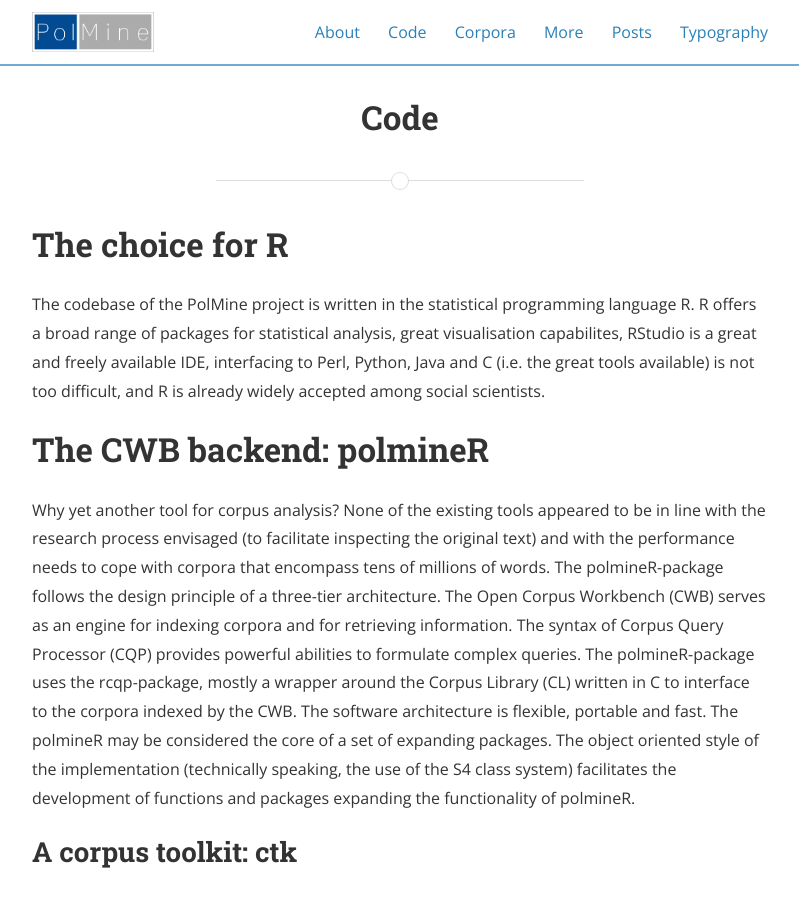
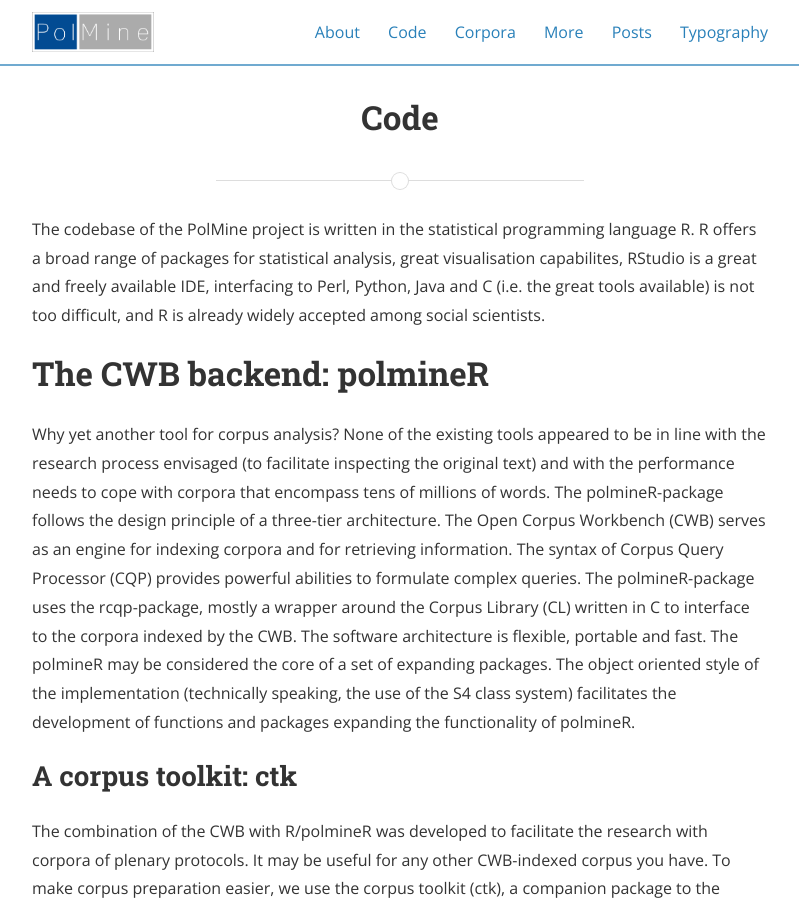
Before and after one commit to ablaette/PolMine.github.io, a Jekyll site: the page built from code.md, in a window 1280 px wide and 900 px high. Shown: the whole window, without its empty margins (240-1039 px from the left). Built offline with Jekyll 4.4.1, drawn with Linux system fonts in a browser that asks for light colours; nearby versions of some CDN libraries; a style sheet for code colours, icons or effects is not loaded.

Commit message:
Update code.md

```diff
--- a/code.md
+++ b/code.md
@@ -3,8 +3,6 @@ layout: page
 title: Code
 permalink: /code/
 ---
-
-# The choice for R
 
 The codebase of the PolMine project is written in the statistical programming language R. R offers a broad range of packages for statistical analysis, great visualisation capabilites, RStudio is a great and freely available IDE, interfacing to Perl, Python, Java and C (i.e. the great tools available) is not too difficult, and R is already widely accepted among social scientists.
 
```
